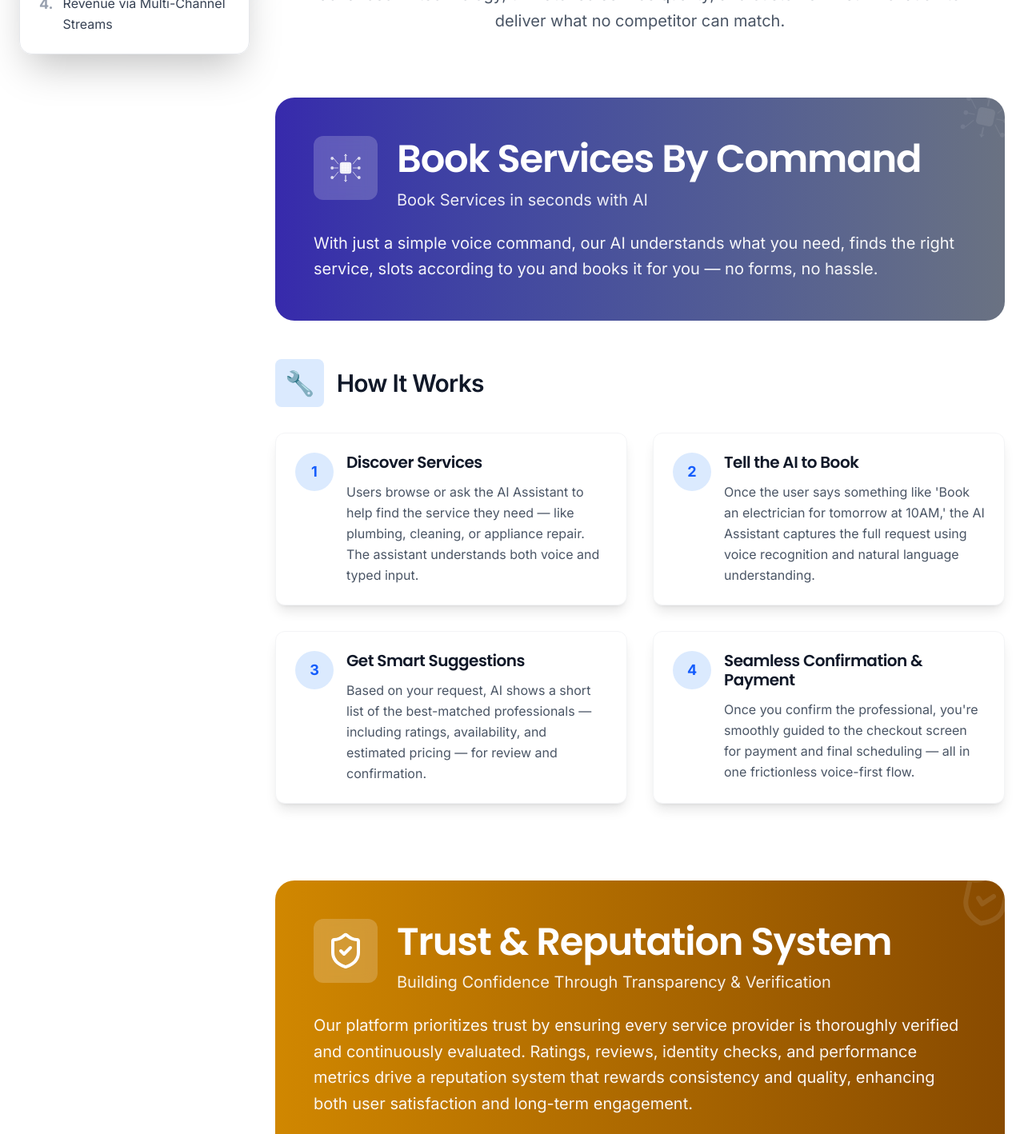
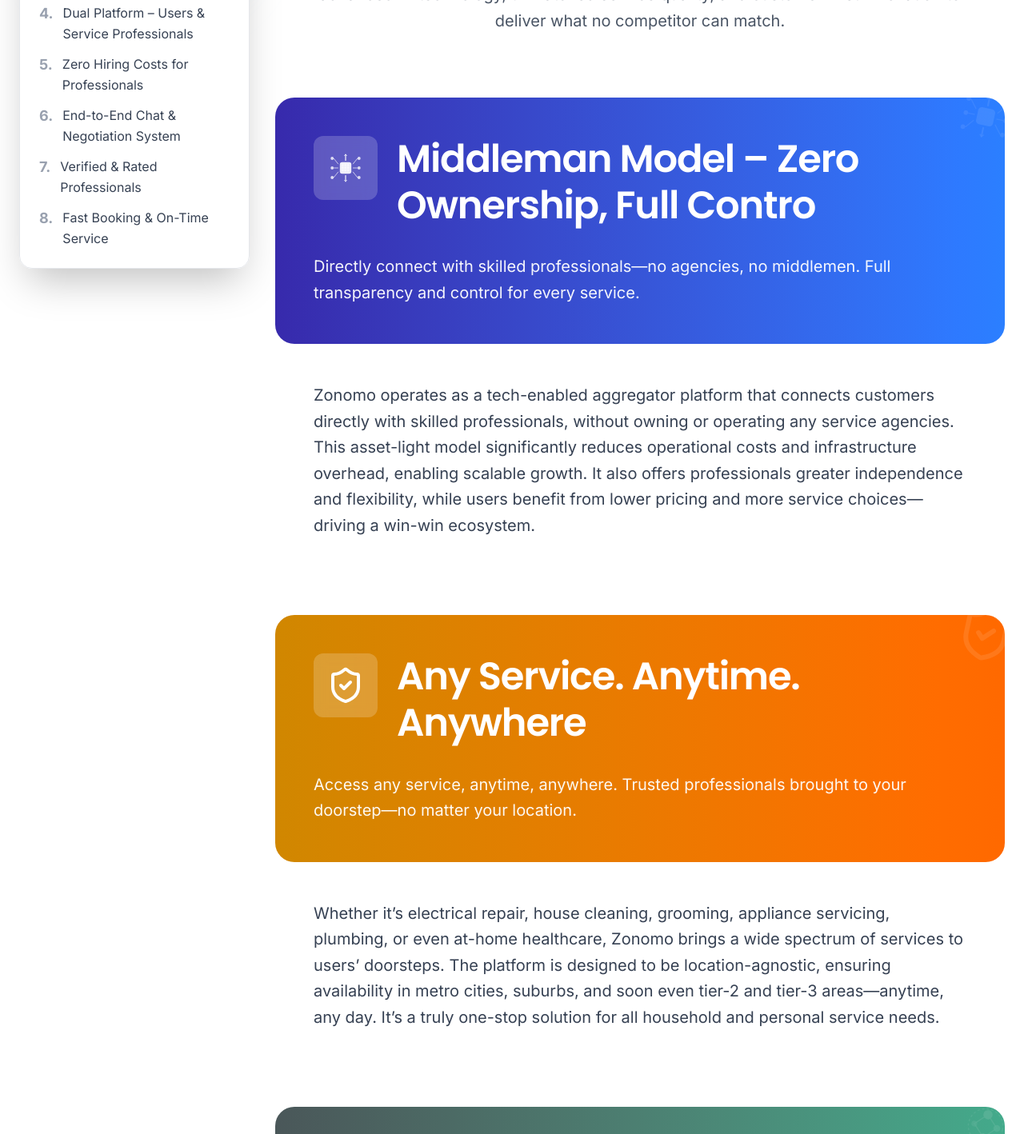
Before and after one commit to chaudhary64/zonomo-landing-page, a Next.js app: page / in a window 1280 px wide. Shown: the part 1140-2558 px from the top of the page at 80% size. Built offline with nearby package versions, Linux system fonts and the light colour scheme; a web font is replaced by a local one.

Commit message:
refactor: Simplify feature data structure and improve navigation component layout

```diff
--- a/src/components/features/page.js
+++ b/src/components/features/page.js
@@ -14,22 +14,10 @@ import {
   RadialLinearScale,
   Filler,
 } from "chart.js";
-import {
-  Line,
-  Doughnut,
-  Bar,
-  Radar,
-  Scatter,
-  PolarArea,
-} from "react-chartjs-2";
 import { ShieldCheck } from "lucide-react";
 
 // Register ChartJS components
 ChartJS.register(
-  CategoryScale,
-  LinearScale,
-  PointElement,
-  LineElement,
   Title,
   Tooltip,
   Legend,
@@ -364,7 +352,7 @@ const StickyNavigation = ({ features, activeSection }) => {
           <span className="w-2 h-2 bg-blue-500 rounded-full mr-3"></span>
           What Sets Us Apart
         </h3>
-        <nav className="space-y-3 xl:space-y-4">
+        <nav className="space-y-2 xl:space-y-3">
           {features.map((feature, index) => {
             const sectionId = `feature-${index}`;
             const isActive = activeSection === sectionId;
@@ -400,6 +388,89 @@ const StickyNavigation = ({ features, activeSection }) => {
   );
 };
 
+// Features data
+const features = [
+  {
+    title: "Middleman Model – Zero Ownership, Full Contro",
+    subheading:
+      "Directly connect with skilled professionals—no agencies, no middlemen. Full transparency and control for every service.",
+    icon: <AIBrainIcon className="w-12 h-12 text-white" />,
+    gradient: "from-indigo-800 to-blue-500",
+    description: `Zonomo operates as a tech-enabled aggregator platform that connects customers directly with skilled professionals, without owning or operating any service agencies. This asset-light model significantly reduces operational costs and infrastructure overhead, enabling scalable growth. It also offers professionals greater independence and flexibility, while users benefit from lower pricing and more service choices—driving a win-win ecosystem.`,
+  },
+  {
+    title: " Any Service. Anytime. Anywhere",
+    subheading:
+      "Access any service, anytime, anywhere. Trusted professionals brought to your doorstep—no matter your location.",
+    icon: <ShieldCheck className="w-12 h-12 text-white" />,
+    gradient: "from-yellow-600 to-orange-500",
+    description: `Whether it’s electrical repair, house cleaning, grooming, appliance servicing, plumbing, or even at-home healthcare, Zonomo brings a wide spectrum of services to users’ doorsteps. The platform is designed to be location-agnostic, ensuring availability in metro cities, suburbs, and soon even tier-2 and tier-3 areas—anytime, any day. It’s a truly one-stop solution for all household and personal service needs.`,
+  },
+  {
+    title: "Decentralized Service Marketplace",
+    subheading:
+      "Empowering professionals to operate independently. Platform-driven quality and reliability for every user.",
+    icon: <MLIcon className="w-12 h-12 text-white" />,
+    gradient: "from-[#4a5759] to-[#43aa8b]",
+    description: `Zonomo leverages intelligent algorithms that assess user preferences, location, time availability, provider skill ratings, past service quality, and job type to auto-match users with the best-fit professionals. This reduces booking friction, saves time, and improves service satisfaction. The AI continuously learns and evolves with usage patterns to offer even better matching over time.`,
+  },
+  {
+    title: "Dual Platform – Users & Service Professionals",
+    subheading:
+      "Distinct dashboards for users and pros. Book, manage, and track services or jobs with total transparency.",
+    icon: <NLPIcon className="w-12 h-12 text-white" />,
+    gradient: "from-amber-600 to-pink-500",
+    description: `Zonomo provides two distinct, purpose-built dashboards—one for users and one for professionals.
+1. User Dashboard: Book services, view upcoming bookings, track service status, chat with providers, rate services, and manage payments.
+2. Professional Dashboard: Accept/decline jobs, set pricing, manage availability, receive payments, monitor reviews, and track performance.
+This two-sided architecture ensures a seamless experience on both ends.`,
+  },
+  {
+    title: "Zero Hiring Costs for Professionals",
+    subheading:
+      "No commissions, entry fees, or hidden costs. Professionals join, earn, and grow their business freely.",
+    icon: <ShieldCheck className="w-12 h-12 text-white" />,
+    gradient: "from-green-600 to-lime-500",
+    description: `Unlike traditional agencies that charge commission, entry fees, or franchise royalties, Zonomo allows skilled
+ individuals or freelancers to register and offer their services completely free of cost. This encourages
+ greater participation, especially from underemployed yet talented individuals, giving them instant market
+ access, control over pricing, and the ability to grow their business independently`,
+  },
+  {
+    title: "End-to-End Chat & Negotiation System",
+    subheading:
+      "Chat directly with providers to clarify, negotiate, and finalize bookings—all within the app, instantly.",
+    icon: <PredictiveIcon className="w-12 h-12 text-white" />,
+    gradient: "from-purple-600 to-fuchsia-500",
+    description: `Zonomo provides an in-app chat feature allowing real-time communication between customers and service
+ providers. Users can clarify service details, negotiate prices, request modifications, and even schedule tasks
+ —all without needing external apps or calls. This direct interaction eliminates miscommunication, improves
+ satisfaction, and helps finalize service terms efficiently`,
+  },
+  {
+    title: "Verified & Rated Professionals",
+    subheading:
+      "All professionals are KYC-verified and rated by real users. Book confidently with transparency and trust.",
+    icon: <ShieldCheck className="w-12 h-12 text-white" />,
+    gradient: "from-cyan-600 to-sky-500",
+    description: `Every professional on Zonomo undergoes a thorough KYC and background verification process. Alongside, a
+ transparent rating and review system helps maintain accountability and trust. Users can confidently book
+ services by reviewing past customer feedback, response times, and overall service quality—fostering a safer,
+ more reliable experience`,
+  },
+  {
+    title: "Fast Booking & On-Time Service",
+    subheading:
+      "Book in minutes and get prompt, on-time service. Real-time updates and punctuality—always our promise.",
+    icon: <MLIcon className="w-12 h-12 text-white" />,
+    gradient: "from-red-600 to-orange-400",
+    description: ` Zonomo is built for speed. Users can find, compare, and book professionals within minutes through an
+ intuitive booking process. Real-time availability updates ensure bookings are accepted instantly, with service
+ initiation typically occurring within hours. Promptness and punctuality are core metrics tracked to ensure
+ consistent on-time delivery`,
+  },
+];
+
 // Feature Section Component
 const FeatureSection = ({ feature, index }) => {
   // Always use gradient backgrounds for all features, no media backgrounds
@@ -427,49 +498,19 @@ const FeatureSection = ({ feature, index }) => {
               <h2 className="text-2xl sm:text-3xl md:text-4xl lg:text-5xl font-bold mb-2">
                 {feature.title}
               </h2>
-              <p className="text-base sm:text-lg lg:text-xl opacity-90">
-                {feature.subtitle}
-              </p>
+              {/* subtitle removed */}
             </div>
           </div>
           <p className="text-base sm:text-lg lg:text-xl opacity-95 leading-relaxed">
-            {feature.description}
+            {feature.subheading}
           </p>
         </div>
       </div>
-
-      {/* How It Works Section */}
-      <div className="mb-12 sm:mb-14 lg:mb-16">
-        <h3 className="text-2xl sm:text-3xl font-bold text-gray-900 mb-6 sm:mb-8 flex flex-col sm:flex-row sm:items-center">
-          <span className="bg-blue-100 rounded-lg p-2 sm:p-3 mb-3 sm:mb-0 sm:mr-4 self-start">
-            🔧
-          </span>
-          <span>How It Works</span>
-        </h3>
-        <div className="grid grid-cols-1 lg:grid-cols-2 gap-6 sm:gap-8">
-          {feature.howItWorks.map((step, stepIndex) => (
-            <div
-              key={stepIndex}
-              className="bg-white rounded-xl shadow-lg p-4 sm:p-6 border border-gray-100 hover:shadow-xl transition-all duration-300"
-            >
-              <div className="flex items-start space-x-3 sm:space-x-4">
-                <div className="flex-shrink-0 w-10 h-10 sm:w-12 sm:h-12 bg-blue-100 rounded-full flex items-center justify-center">
-                  <span className="text-blue-600 font-bold text-base sm:text-lg">
-                    {stepIndex + 1}
-                  </span>
-                </div>
-                <div>
-                  <h4 className="text-lg sm:text-xl font-semibold text-gray-900 mb-2 sm:mb-3">
-                    {step.title}
-                  </h4>
-                  <p className="text-sm sm:text-base text-gray-600 leading-relaxed">
-                    {step.description}
-                  </p>
-                </div>
-              </div>
-            </div>
-          ))}
-        </div>
+      {/* Only show the description here, no 'How It Works' section */}
+      <div className="mb-12 sm:mb-14 lg:mb-16 px-6 sm:px-8 lg:px-12">
+        <p className="text-base sm:text-lg lg:text-xl text-gray-700 leading-relaxed">
+          {feature.description}
+        </p>
       </div>
     </div>
   );
@@ -509,104 +550,6 @@ export default function AIFeatures() {
     };
   }, []);
 
-  // Feature data
-  const features = [
-    {
-      title: "Book Services By Command",
-      subtitle: "Book Services in seconds with AI",
-      description:
-        "With just a simple voice command, our AI understands what you need, finds the right service, slots according to you and books it for you — no forms, no hassle.",
-      icon: <AIBrainIcon className="w-12 h-12 text-white" />,
-      gradient: "from-indigo-800 to-gray-500",
-      howItWorks: [
-        {
-          title: "Discover Services",
-          description:
-            "Users browse or ask the AI Assistant to help find the service they need — like plumbing, cleaning, or appliance repair. The assistant understands both voice and typed input.",
-        },
-        {
-          title: "Tell the AI to Book",
-          description:
-            "Once the user says something like 'Book an electrician for tomorrow at 10AM,' the AI Assistant captures the full request using voice recognition and natural language understanding.",
-        },
-        {
-          title: "Get Smart Suggestions",
-          description:
-            "Based on your request, AI shows a short list of the best-matched professionals — including ratings, availability, and estimated pricing — for review and confirmation.",
-        },
-        {
-          title: "Seamless Confirmation & Payment",
-          description:
-            "Once you confirm the professional, you're smoothly guided to the checkout screen for payment and final scheduling — all in one frictionless voice-first flow.",
-        },
-      ],
-    },
-    {
-      title: "Trust & Reputation System",
-      subtitle: "Building Confidence Through Transparency & Verification",
-      description:
-        "Our platform prioritizes trust by ensuring every service provider is thoroughly verified and continuously evaluated. Ratings, reviews, identity checks, and performance metrics drive a reputation system that rewards consistency and quality, enhancing both user satisfaction and long-term engagement.",
-
-      icon: <ShieldCheck className="w-12 h-12 text-white" />, // Choose any suitable icon
-      gradient: "from-yellow-600 to-yellow-800",
-      howItWorks: [
-        {
-          title: "Verified Identity & Credentials",
-          description:
-            "All professionals undergo multi-step verification including ID checks, certifications, and background validation to ensure authenticity and reliability.",
-        },
-        {
-          title: "Transparent Ratings & Reviews",
-          description:
-            "Each service interaction is rated and reviewed by customers. This real-time feedback is public and helps users make confident choices.",
-        },
-        {
-          title: "Reputation Score Engine",
-          description:
-            "An AI-driven score combines customer reviews, completion rates, response times, and complaint history to surface top-performing professionals.",
-        },
-        {
-          title: "Trust Badges & Guarantees",
-          description:
-            "Top-rated professionals earn badges for excellence. Customers are also protected through service guarantees and secure payment channels.",
-        },
-      ],
-    },
-    {
-      title: "Decentralized Service Marketplace",
-      subtitle:
-        "Freedom to choose from verified professionals with transparent ratings and pricing",
-      description:
-        "Empowers verified professionals to operate independently with full control over their services, while maintaining platform-wide quality standards through automated checks and real-time feedback loops.",
-      icon: <PredictiveIcon className="w-12 h-12 text-white" />,
-      gradient: "from-[#4a5759] to-[#5e503f]",
-      howItWorks: [
-        {
-          title: "Behavioral Tracking",
-          description:
-            "Analyzes customer touchpoints including browsing patterns, booking behaviors, and preferences to build detailed profiles with 200+ data points.",
-        },
-      ],
-    },
-    {
-      title: "Revenue via Multi-Channel Streams",
-      subtitle: "Loyalty-Driven Monetization and Scalable Profits",
-      description:
-        "Our platform generates revenue through diverse streams like subscriptions, featured placements, smart upselling, and AI-based personalization. Users enjoy fair pricing, reward programs, and transparency — while investors gain from layered monetization strategies.",
-      icon: <NLPIcon className="w-12 h-12 text-white" />,
-      gradient: "from-amber-600 to-amber-800",
-      howItWorks: [
-        {
-          title: "Predictive Modeling",
-          description:
-            "Predicts future service needs, optimal booking times, price sensitivity, and churn risk using historical data with 95% accuracy.",
-        },
-      ],
-    },
-  ];
-
-  //LOGIC OF SHOWING 2 IMAGES 2 VIDEOS
-
   return (
     <section
       className="py-12 sm:py-16 lg:py-20 bg-white relative overflow-clip"
```
